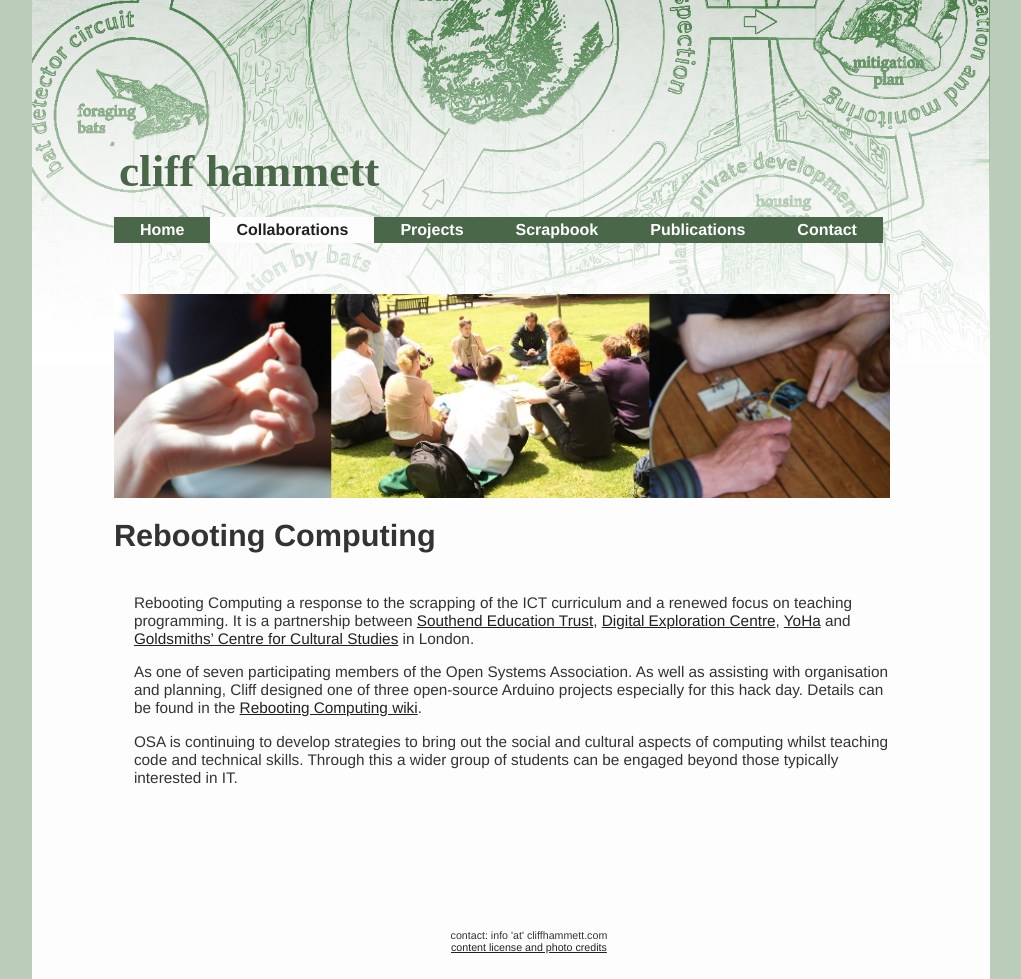
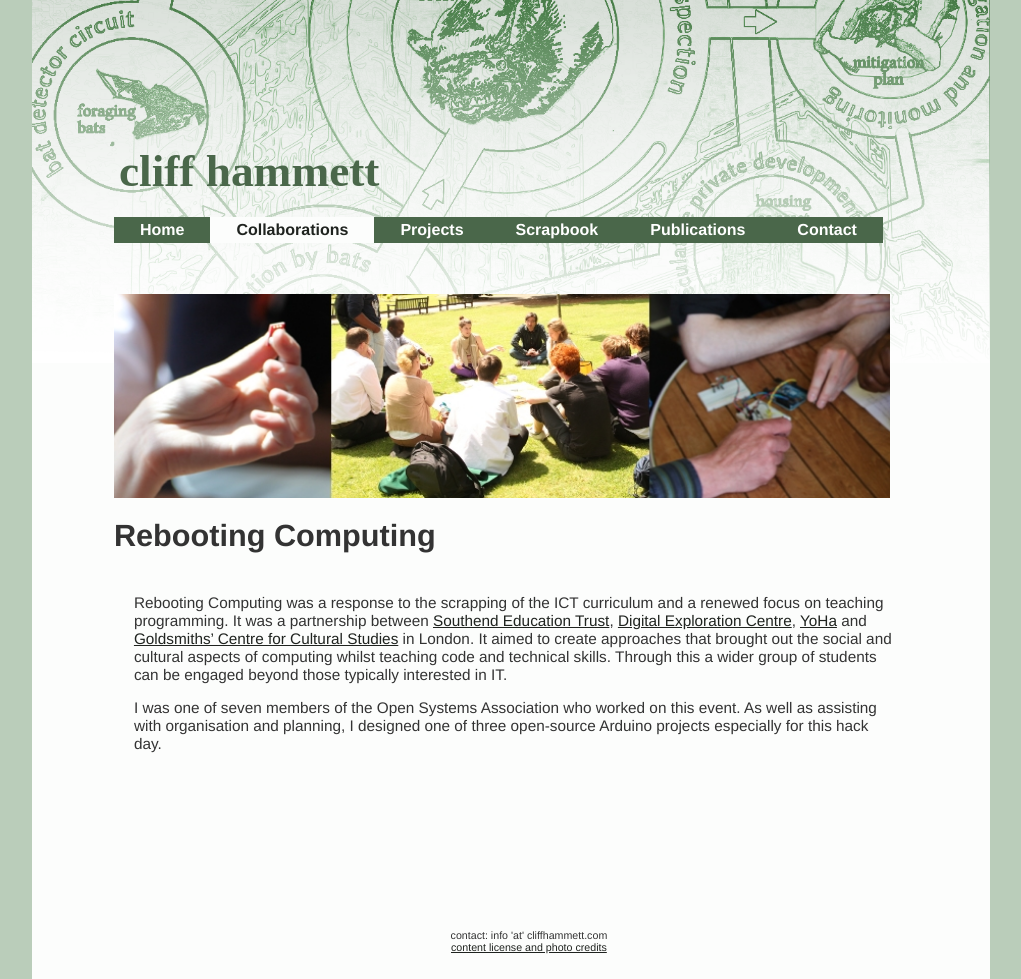
Before and after one commit to dentalplan/dentalplan.github.io, a Jekyll site: the page built from collaborations/_posts/2012-07-01-collab-reboot.md, in a window 1280 px wide. Shown: the whole page, without its empty margins (129-1150 px from the left). Built offline with Jekyll 4.4.1, drawn with Linux system fonts in a browser that asks for light colours.

Commit message:
correcting spelling and tense

```diff
--- a/collaborations/_posts/2012-07-01-collab-reboot.md
+++ b/collaborations/_posts/2012-07-01-collab-reboot.md
@@ -10,12 +10,11 @@ thumbalt: The hack day at Metal in Southend on Sea
 headerimg: disp_reboot.jpg
 headeralt: The hack day at Metal in Southend on Sea
 ---
-Rebooting Computing a response to the scrapping of the ICT curriculum and a renewed focus on teaching programming.
-It is a partnership between [Southend Education Trust](http://www.southendeducationtrust.co.uk/), [Digital Exploration Centre](http://www.digitalexplorationcentre.com),
+Rebooting Computing was a response to the scrapping of the ICT curriculum and a renewed focus on teaching programming.
+It was a partnership between [Southend Education Trust](http://www.southendeducationtrust.co.uk/), [Digital Exploration Centre](http://www.digitalexplorationcentre.com),
 [YoHa](http://www.yoha.co.uk) and [Goldsmiths’ Centre for Cultural Studies](http://www.gold.ac.uk/cultural-studies/) in London.
+It aimed to create approaches that brought out the social and cultural aspects of computing whilst teaching code and technical skills.
+Through this a wider group of students can be engaged beyond those typically interested in IT.
 
-As one of seven participating members of the Open Systems Association. As well as assisting with organisation and planning, Cliff designed one of three
-open-source Arduino projects especially for this hack day. Details can be found in the [Rebooting Computing wiki](http://reboot.yoha.co.uk).
-
-OSA is continuing to develop strategies to bring out the social and cultural aspects of computing whilst teaching code and technical skills.
-Through this a wider group of students can be engaged beyond those typically interested in IT.
+I was one of seven members of the Open Systems Association who worked on this event. As well as assisting with organisation and planning, I designed one of three
+open-source Arduino projects especially for this hack day.
```
Also changed, not shown: collaborations/_posts/2011-08-01--collab-xmsg.md (+2 -2 lines), collaborations/_posts/2012-08-01-collab-osa.md (+2 -2 lines), collaborations/_posts/2013-06-21-collab-ebtk.md (+2 -2 lines).
